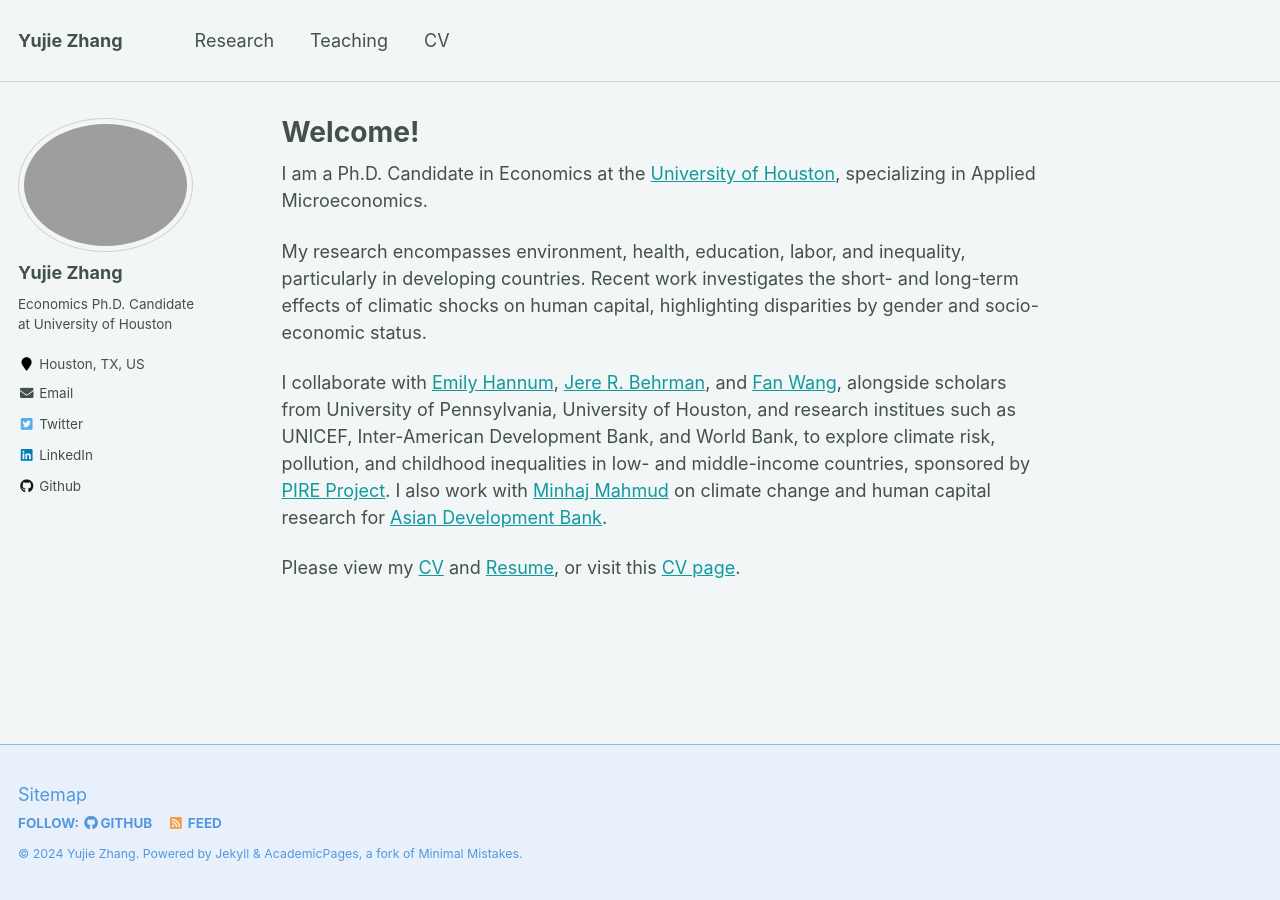
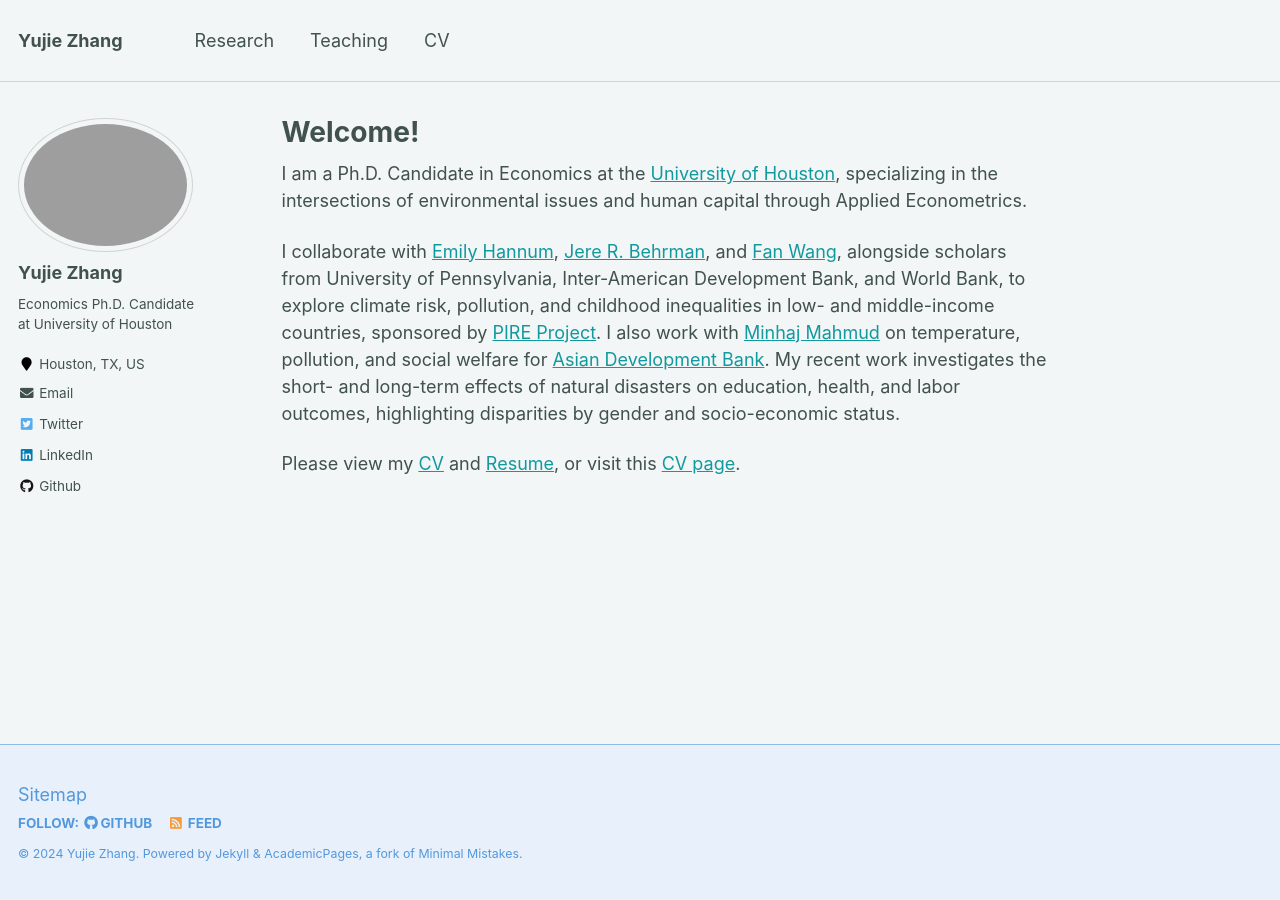
Before and after one commit to yujiezhangecon/yujiezhangecon.github.io, a Jekyll site: the page built from _pages/about.md, in a window 1280 px wide. Built offline with Jekyll 4.4.1, drawn with Linux system fonts in a browser that asks for light colours.

Commit message:
Update about.md

```diff
--- a/_pages/about.md
+++ b/_pages/about.md
@@ -8,12 +8,14 @@ redirect_from:
   - /about.html
 ---
 
-I am a Ph.D. Candidate in Economics at the [University of Houston](https://www.uh.edu/class/economics/), specializing in Applied Microeconomics.
+I am a Ph.D. Candidate in Economics at the [University of Houston](https://www.uh.edu/class/economics/), specializing in the intersections of environmental issues and human capital through Applied Econometrics.
 
+<!---
 My research encompasses environment, health, education, labor, and inequality, particularly in developing countries. Recent work investigates the short- and long-term effects of climatic shocks on human capital, highlighting disparities by gender and socio-economic status.
+--->
 
-I collaborate with [Emily Hannum](https://sociology.sas.upenn.edu/people/emily-hannum), [Jere R. Behrman](https://economics.sas.upenn.edu/people/jere-r-behrman), and [Fan Wang](https://fanwangecon.github.io/), alongside scholars from University of Pennsylvania, University of Houston, and research institues such as UNICEF, Inter-American Development Bank, and World Bank, to explore climate risk, pollution, and childhood inequalities in low- and middle-income countries, sponsored by [PIRE Project](https://beta.nsf.gov/funding/opportunities/partnerships-international-research-education-pire-0).
-I also work with [Minhaj Mahmud](https://blogs.adb.org/author/minhaj-mahmud) on climate change and human capital research for [Asian Development Bank](https://www.adb.org/).
+I collaborate with [Emily Hannum](https://sociology.sas.upenn.edu/people/emily-hannum), [Jere R. Behrman](https://economics.sas.upenn.edu/people/jere-r-behrman), and [Fan Wang](https://fanwangecon.github.io/), alongside scholars from University of Pennsylvania, Inter-American Development Bank, and World Bank, to explore climate risk, pollution, and childhood inequalities in low- and middle-income countries, sponsored by [PIRE Project](https://beta.nsf.gov/funding/opportunities/partnerships-international-research-education-pire-0).
+I also work with [Minhaj Mahmud](https://blogs.adb.org/author/minhaj-mahmud) on temperature, pollution, and social welfare for [Asian Development Bank](https://www.adb.org/). My recent work investigates the short- and long-term effects of natural disasters on education, health, and labor outcomes, highlighting disparities by gender and socio-economic status.
 
 Please view my <a href="/YujieZhang_CV.pdf">CV</a> and <a href="/YujieZhang_Resume.pdf">Resume</a>, or visit this [CV page](https://yujiezhangecon.github.io/cv/).
 
```
